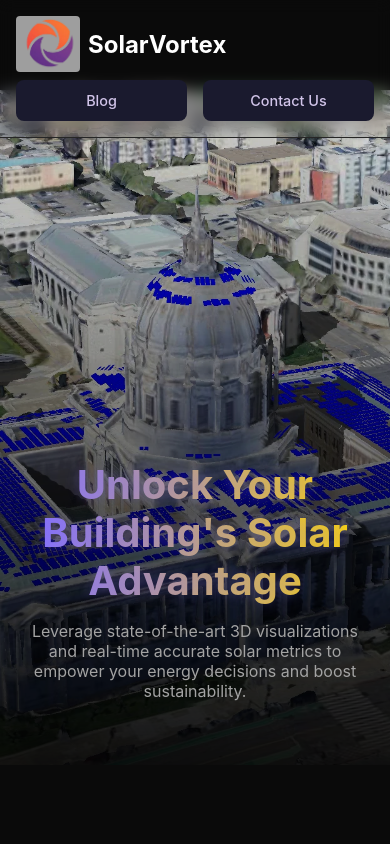
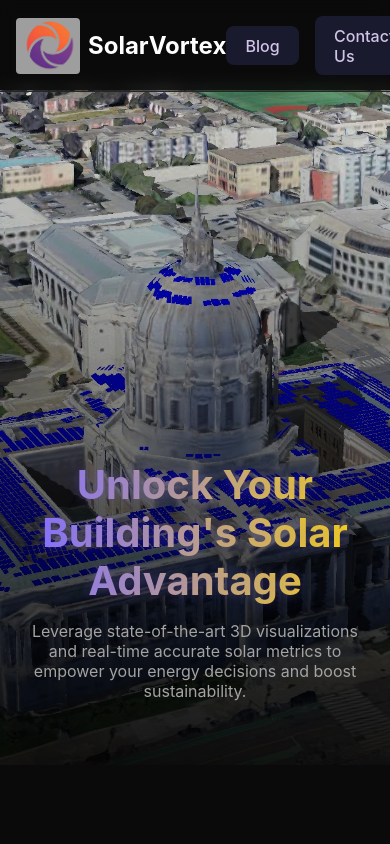
Before and after one commit to solar-vortex/solar-vortex.github.io, a React (Vite) app: page / in a window 390 px wide. Shown: the top 844 px of the page. Built offline with nearby package versions, Linux system fonts and the light colour scheme; grey boxes are pictures that could not be loaded.

Commit message:
reverted the button changes

```diff
--- a/src/App.css
+++ b/src/App.css
@@ -107,52 +107,25 @@ body {
   padding: 0.6rem 1.2rem;
   font-size: 1rem;
   font-weight: 500;
-  color: #d1c4e9;
-  background: #1a1a2e;
+  color: #d1c4e9; /* Soft purple text */
+  background: #1a1a2e; /* Darker background for subtlety */
+  /* border: 2px solid #5a36ff;
+  border-radius: 6px; */
   cursor: pointer;
   text-decoration: none;
   transition: all 0.2s ease-in-out;
   border-radius: 0.5rem;
-  display: inline-block;
+
 }
 
-/* Hover and active states */
 .nav-button:hover {
-  background: #23233a;
-  border-color: #836fff;
+  background: #23233a; /* Slightly lighter on hover */
+  border-color: #836fff; /* Softer purple on hover */
 }
 
 .nav-button:active {
-  background: #18182e;
+  background: #18182e; /* Slightly darker when pressed */
 }
-
-/* Responsive Styles */
-@media (max-width: 768px) {
-  .nav-button {
-    padding: 0.5rem 1rem;
-    font-size: 0.9rem;
-  }
-}
-
-@media (max-width: 480px) {
-  .navbar-container {
-    flex-direction: column;
-    align-items: flex-start;
-  }
-
-  .navbar-right {
-    width: 100%;
-    justify-content: center;
-    margin-top: 0.5rem;
-  }
-
-  .nav-button {
-    width: 100%;
-    text-align: center;
-    padding: 0.75rem;
-  }
-}
-
 
 /* Hero styles */
 .hero {
```
